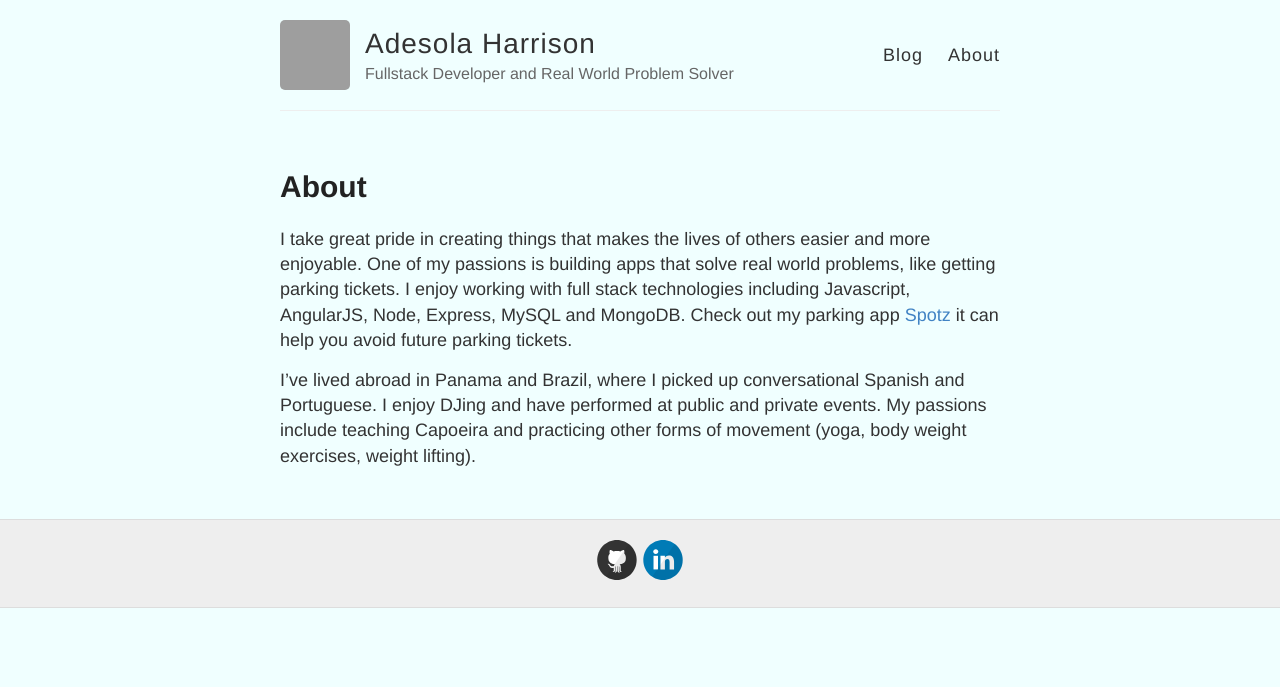
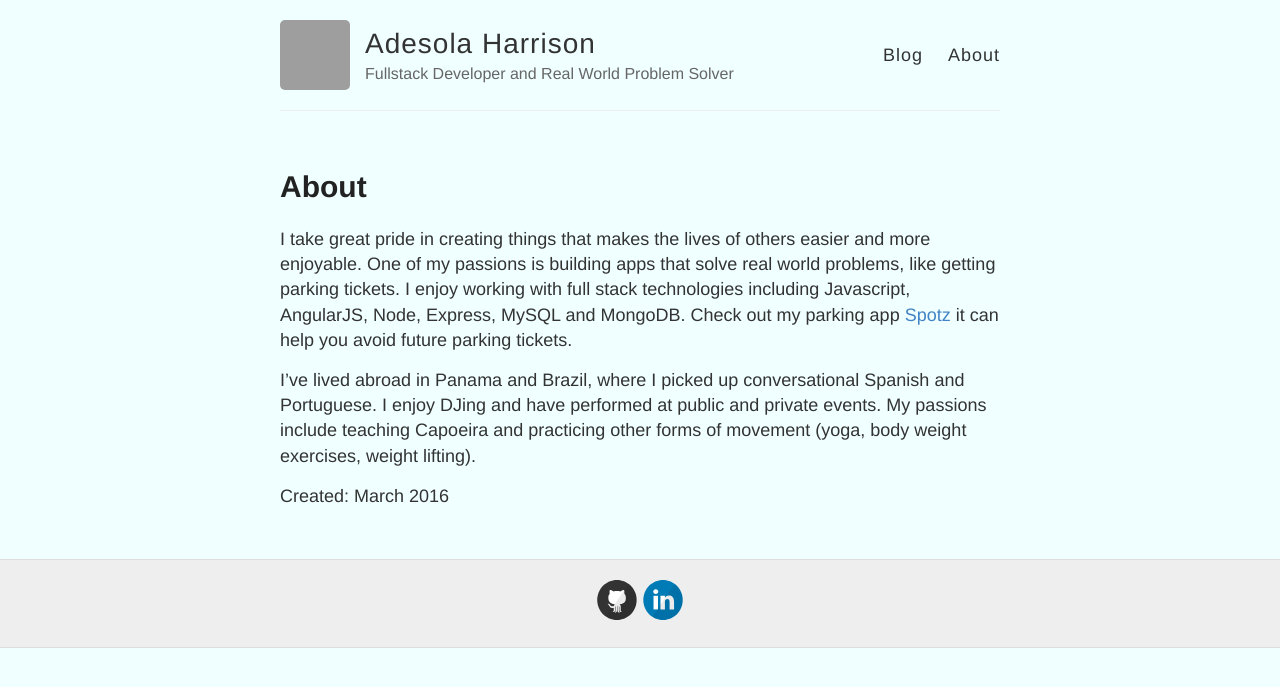
Before and after one commit to HarrisonA/HarrisonA.github.io, a Jekyll site: the page built from about.md, in a window 1280 px wide. Shown: the top 687 px of the page. Built offline with Jekyll 4.4.1, drawn with Linux system fonts in a browser that asks for light colours; Markdown is read by kramdown in place of the engine named in the settings; grey boxes are pictures that could not be loaded.

Commit message:
Update about.md

```diff
--- a/about.md
+++ b/about.md
@@ -7,3 +7,5 @@ permalink: /about/
 I take great pride in creating things that makes the lives of others easier and more enjoyable. One of my passions is building apps that solve real world problems, like getting parking tickets. I enjoy working with full stack technologies including Javascript, AngularJS, Node, Express, MySQL and MongoDB. Check out my parking app [Spotz](http://spotz.herokuapp.com) it can help you avoid future parking tickets.
 
 I've lived abroad in Panama and Brazil, where I picked up conversational Spanish and Portuguese. I enjoy DJing and have performed at public and private events. My passions include teaching Capoeira and practicing other forms of movement (yoga, body weight exercises, weight lifting).
+
+Created: March 2016
```
